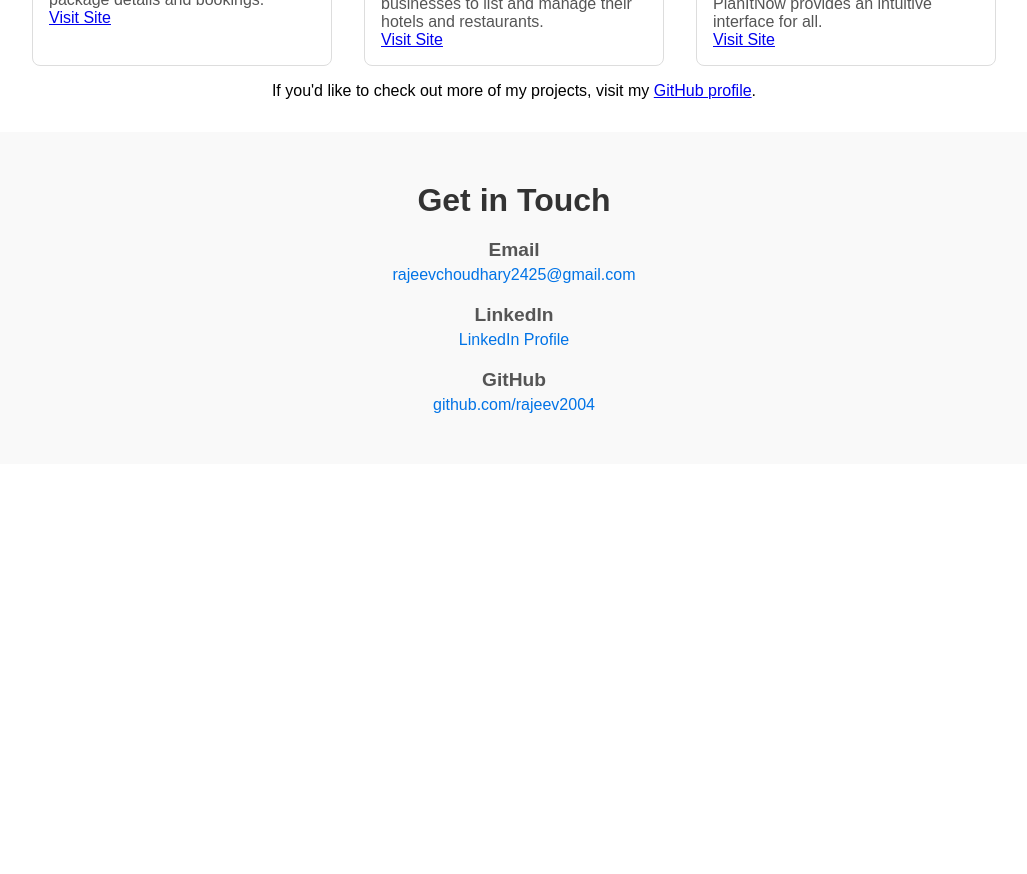
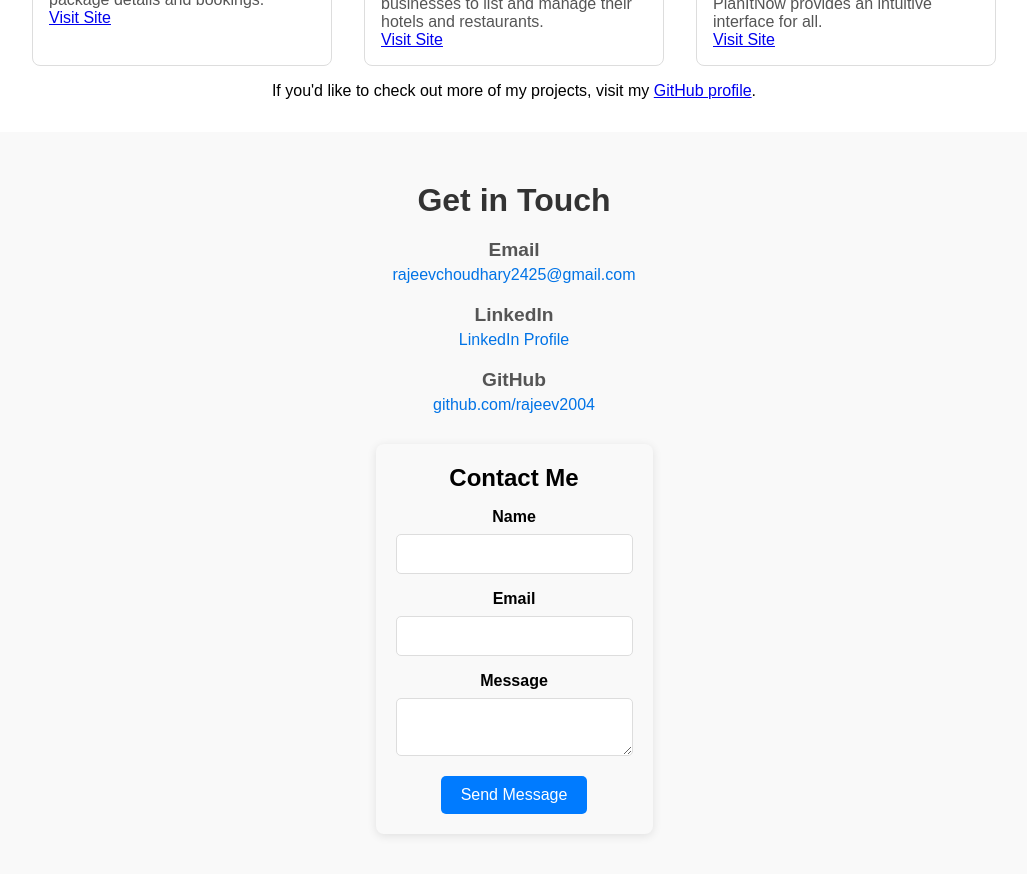
Before and after one commit to rajeev2004/portfolio, a React (Vite) app: page / in a window 1280 px wide. Shown: the part 1920-2794 px from the top of the page, without its empty margins (126-1153 px from the left). Before the commit the page ends 2384 px from the top, so only its background shows below. Built offline with nearby package versions, Linux system fonts and the light colour scheme.

Commit message:
added a contact form

```diff
--- a/src/components/Contacts.css
+++ b/src/components/Contacts.css
@@ -1,35 +1,86 @@
 .contacts {
     padding: 50px;
     text-align: center;
-    background-color: #f9f9f9; /* Adjust color as desired */
+    background-color: #f9f9f9;
+    display: flex;
+    flex-direction: column;
+    flex-wrap: wrap;
+    align-items: center;
 }
-
 .contacts h2 {
     font-size: 2rem;
     margin-bottom: 20px;
     color: #333;
 }
-
 .contact-container {
     display: flex;
     flex-direction: column;
     align-items: center;
     gap: 20px;
 }
-
 .contact-item h3 {
     font-size: 1.2rem;
     color: #555;
     margin-bottom: 5px;
 }
-
 .contact-item a {
     font-size: 1rem;
     color: #0073e6;
     text-decoration: none;
     transition: color 0.3s ease;
 }
-
 .contact-item a:hover {
     color: #005bb5;
 }
+.form-status {
+    margin-top: 10px;
+    font-size: 1rem;
+    color: green;
+}
+.contact-form-container {
+    max-width: 600px;
+    margin-top: 30px;
+    padding: 20px;
+    background-color: #f9f9f9;
+    border-radius: 8px;
+    box-shadow: 0 2px 10px rgba(0, 0, 0, 0.1);
+}
+.contact-form h3 {
+    font-size: 1.5rem;
+    margin-bottom: 1rem;
+}
+.contact-form .form-group {
+    margin-bottom: 1rem;
+}
+.contact-form label {
+    display: block;
+    font-weight: bold;
+    margin-bottom: 0.5rem;
+}
+.contact-form input,
+.contact-form textarea {
+    width: 100%;
+    padding: 10px;
+    font-size: 1rem;
+    border: 1px solid #ddd;
+    border-radius: 5px;
+    box-sizing: border-box;
+}
+.contact-form input:focus,
+.contact-form textarea:focus {
+    outline: none;
+    border-color: #007bff;
+}
+.contact-form button {
+    background-color: #007bff;
+    color: #fff;
+    padding: 10px 20px;
+    border: none;
+    border-radius: 5px;
+    cursor: pointer;
+    font-size: 1rem;
+    transition: background-color 0.3s ease;
+}
+.contact-form button:hover {
+    background-color: #0056b3;
+}
--- a/src/components/Contacts.jsx
+++ b/src/components/Contacts.jsx
@@ -1,10 +1,16 @@
 import React, { useState, useEffect } from 'react';
 import { motion } from 'framer-motion';
+import emailjs from '@emailjs/browser';
 import './Contacts.css';
 
 function Contacts() {
     const [isVisible, setIsVisible] = useState(false);
-
+    const [status, setStatus] = useState('');
+    const [formData, setFormData] = useState({
+        name: '',
+        email: '',
+        message: ''
+    });
     useEffect(() => {
         const handleIntersection = (entries) => {
             entries.forEach((entry) => {
@@ -28,7 +34,30 @@ function Contacts() {
             observer.disconnect();
         };
     }, []);
-
+    const handleChange = (e) => {
+        const { name, value } = e.target;
+        setFormData((prevData) => ({
+            ...prevData,
+            [name]: value,
+        }));
+    };
+    const handleSubmit = async (e) => {
+        e.preventDefault();
+        try {
+            const result = await emailjs.sendForm(
+                'service_vw551qd',
+                'template_hf2flg8',
+                e.target,
+                'uDbmUkzUU44jkoFbM'
+            );
+            console.log('Email sent successfully:', result.text);
+            setStatus('Message sent successfully!');
+            setFormData({ name: '', email: '', message: '' });
+        } catch (error) {
+            console.log('Error sending email:', error.text);
+            setStatus('There was an error. Please try again.');
+        }
+    };
     return (
         <section id="contacts" className="contacts">
             <motion.h2
@@ -61,6 +90,50 @@ function Contacts() {
                     </a>
                 </div>
             </motion.div>
+            <motion.div
+                className="contact-form-container"
+                initial={{ opacity: 0 }}
+                animate={isVisible ? { opacity: 1 } : {}}
+                transition={{ duration: 0.5, delay: 1.0 }}
+            >
+                <form onSubmit={handleSubmit} className="contact-form">
+                    <h3>Contact Me</h3>
+                    <div className="form-group">
+                        <label htmlFor="name">Name</label>
+                        <input
+                            type="text"
+                            id="name"
+                            name="name"
+                            value={formData.name}
+                            onChange={handleChange}
+                            required
+                        />
+                    </div>
+                    <div className="form-group">
+                        <label htmlFor="email">Email</label>
+                        <input
+                            type="email"
+                            id="email"
+                            name="email"
+                            value={formData.email}
+                            onChange={handleChange}
+                            required
+                        />
+                    </div>
+                    <div className="form-group">
+                        <label htmlFor="message">Message</label>
+                        <textarea
+                            id="message"
+                            name="message"
+                            value={formData.message}
+                            onChange={handleChange}
+                            required
+                        ></textarea>
+                    </div>
+                    <button type="submit" className="submit-button">Send Message</button>
+                </form>
+                {status && <p className="form-status">{status}</p>}
+            </motion.div>
         </section>
     );
 }
```
